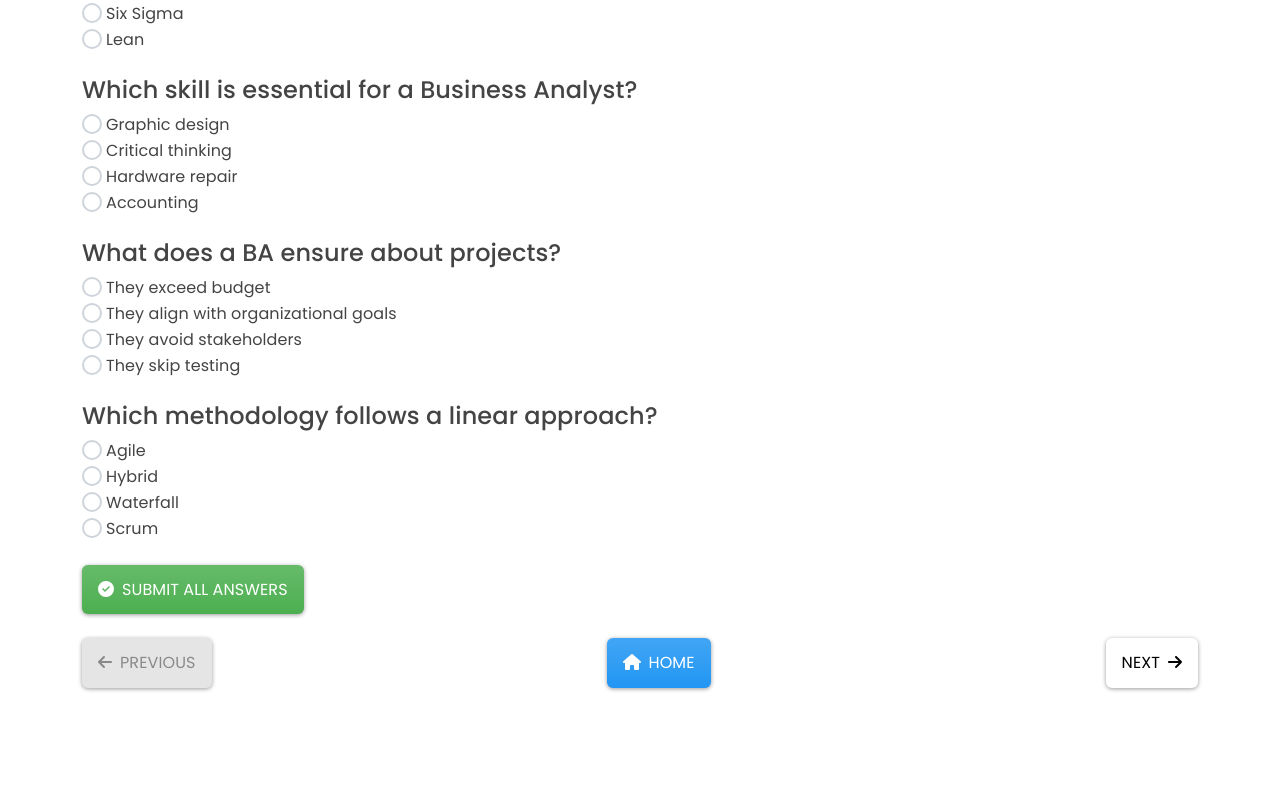
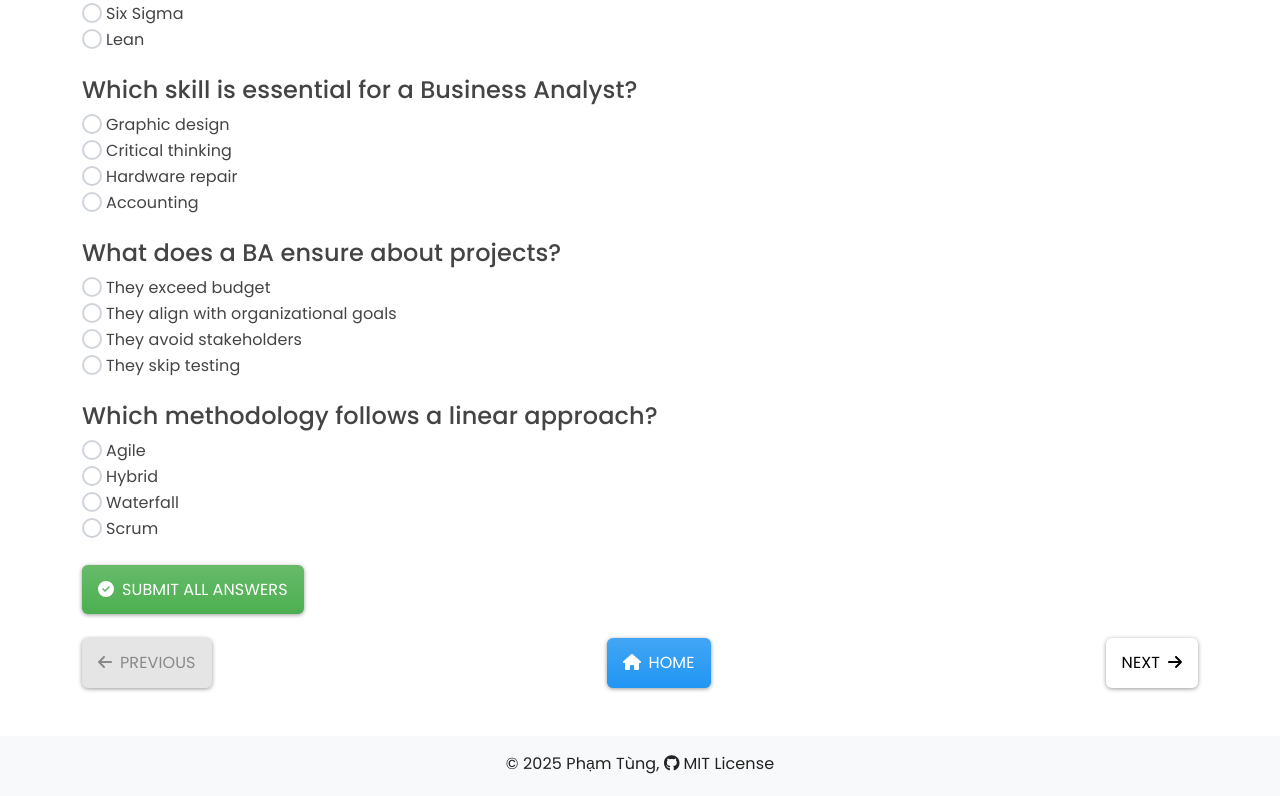
Before and after one commit to tungpham42/ba, a React (Create React App) app: page /lesson/1 in a window 1280 px wide. Shown: the part 1420-2216 px from the top of the page. Before the commit the page ends 2124 px from the top, so only its background shows below. Built offline with nearby package versions, Linux system fonts and the light colour scheme.

Commit message:
Footer.js

```diff
--- a/src/App.js
+++ b/src/App.js
@@ -1,6 +1,7 @@
 import { BrowserRouter as Router, Routes, Route } from "react-router-dom";
 import Home from "./pages/Home";
 import LessonPage from "./pages/LessonPage";
+import Footer from "./components/Footer";
 
 const App = () => {
   return (
@@ -9,6 +10,7 @@ const App = () => {
         <Route path="/" element={<Home />} />
         <Route path="/lesson/:id" element={<LessonPage />} />
       </Routes>
+      <Footer />
     </Router>
   );
 };
--- /dev/null
+++ b/src/components/Footer.js
@@ -0,0 +1,37 @@
+import { faGithub } from "@fortawesome/free-brands-svg-icons";
+import { FontAwesomeIcon } from "@fortawesome/react-fontawesome";
+import React from "react";
+import { Container } from "react-bootstrap";
+
+const Footer = () => {
+  const currentYear = new Date().getFullYear();
+  return (
+    <footer className="text-dark pt-3 pb-1 mt-5 bg-light">
+      <Container>
+        <p className="text-center">
+          &copy; {currentYear}{" "}
+          <a
+            className="text-dark font-weight-bold text-decoration-none"
+            href="https://tungpham42.github.io"
+            target="_blank"
+            rel="noreferrer"
+          >
+            Phạm Tùng
+          </a>
+          {", "}
+          <a
+            href="https://github.com/tungpham42/ba"
+            target="_blank"
+            rel="noopener noreferrer"
+            className="text-dark text-decoration-none"
+          >
+            <FontAwesomeIcon icon={faGithub} className="me-1" />
+            MIT License
+          </a>
+        </p>
+      </Container>
+    </footer>
+  );
+};
+
+export default Footer;
```
Also changed, not shown: src/components/Header.js (deleted, +0 -18 lines).
